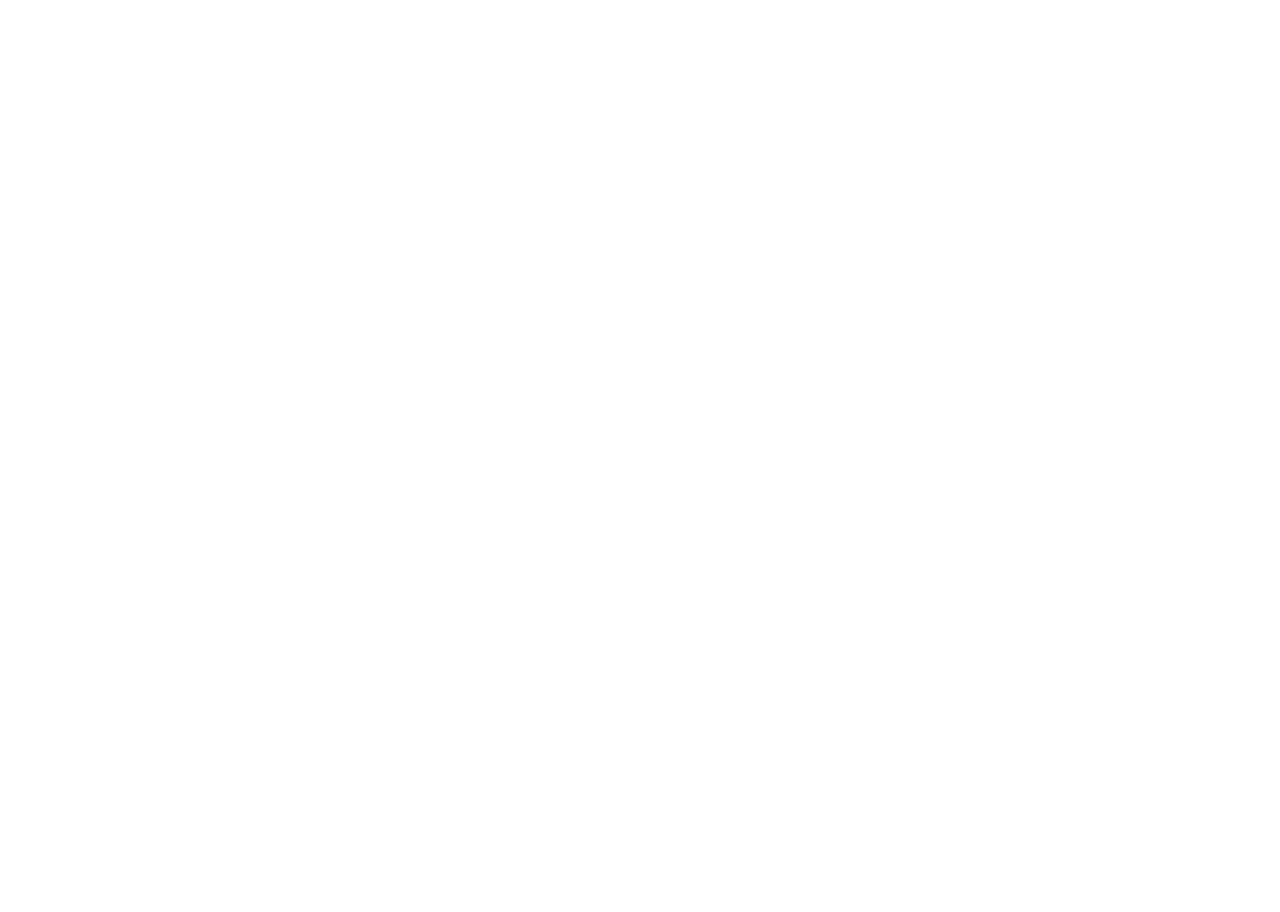
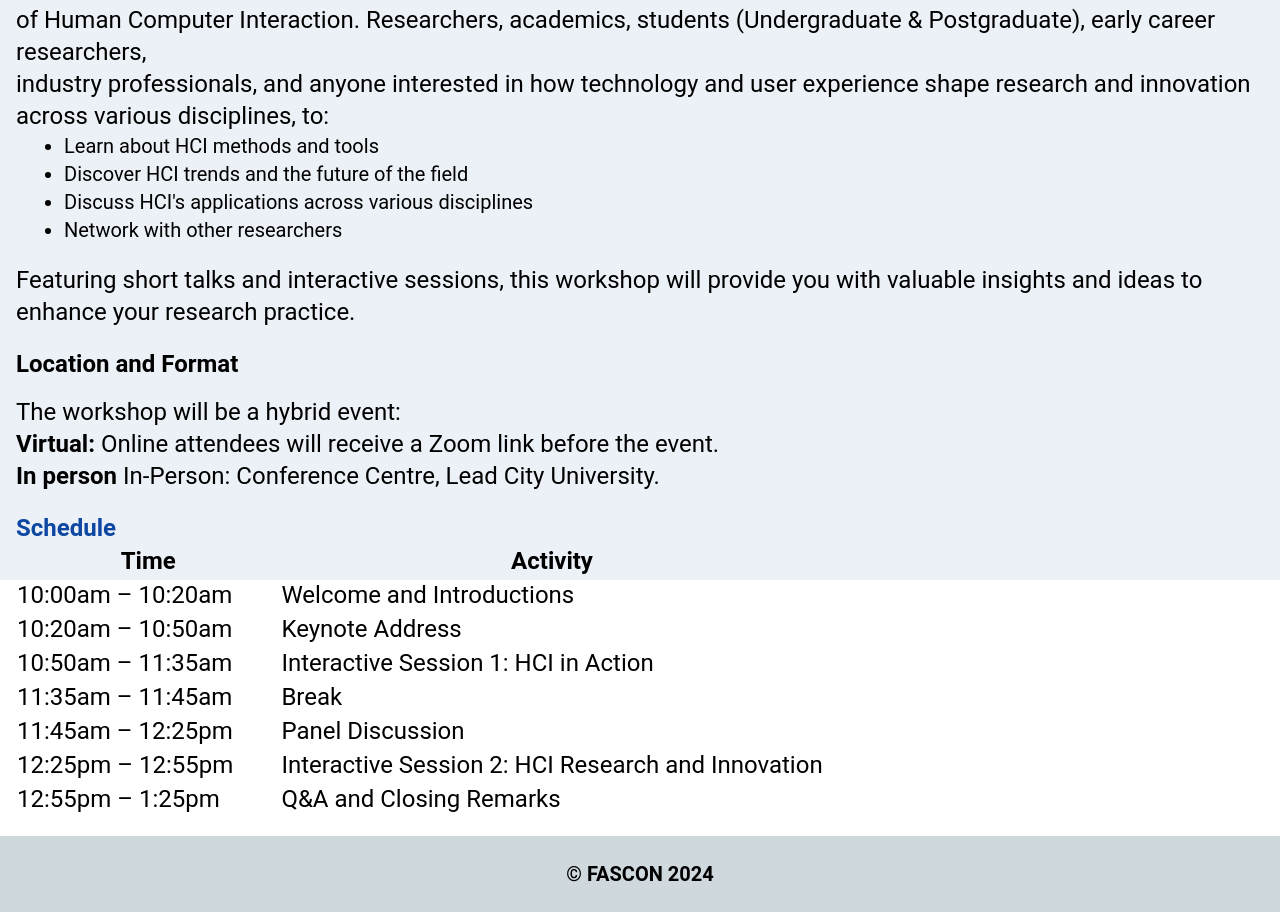
Before and after one commit to michael-ono/landing-page-fascon-2024, a React (Vite) app: page /hci-workshop/agenda in a window 1280 px wide. Shown: the part 220-1132 px from the top of the page. Before the commit the page ends 800 px from the top, so only its background shows below. Built offline with nearby package versions, Linux system fonts and the light colour scheme.

Commit message:
HCI Page

```diff
--- a/src/App.jsx
+++ b/src/App.jsx
@@ -11,6 +11,8 @@ import Events from "./components/Events";
 import Accomodation from "./components/Accomodation";
 import Payment from "./components/Payment";
 import Registration from "./components/Registration";
+import HCIAgenda from "./components/HCIAgenda";
+import HCIParticipation from "./components/HCIParticipation";
 
 function App() {
 
@@ -28,6 +30,8 @@ function App() {
       <Route path="/contact" element={<Contact/>} />
       <Route path="/organizers" element={<Organizers />} />
       <Route path="/schedule" element={<Events/>} />
+      <Route path="/hci-workshop/agenda" element={<HCIAgenda/>} />
+      <Route path="/hci-workshop/participation" element={<HCIParticipation/>} />
 
       {/* User */}
       {/* <Route element={<PrivateRouteUser isLogged={userLogged} />}> */}
--- a/src/HomePage_Files/HomepageNavbar.jsx
+++ b/src/HomePage_Files/HomepageNavbar.jsx
@@ -43,6 +43,10 @@ function HomepageNavbar() {
             { title: "Accomodation", path: "/register/accomodation" },
         ]},
         { title: "CONTACT US", path: "/contact" },
+        { title: "HCI WORKSHOP", path: "/human-computer-interaction-workshop", subMenu: [
+            { title: "Agenda", path: "/hci-workshop/agenda" },
+            { title: "Participation", path: "/hci-workshop/participation" },
+        ]},
         { title: "FASCON 2024", path: "/" },
     ];
 
--- /dev/null
+++ b/src/components/HCIAgenda.jsx
@@ -0,0 +1,85 @@
+import React from 'react';
+import HomepageNavbar from '../HomePage_Files/HomepageNavbar';
+import Footer from '../Navbar_Files/Footer';
+
+const HCIAgenda = () => {
+  return (
+    <main className='bg-[#ecf1f7] h-screen'>
+      <HomepageNavbar />
+      <div className=''>
+        <section className='px-4'>
+          <h1 className='text-5xl pl-6 pt-6 font-bold text-center text-blue-900'>Human Computer Interaction (HCI) Workshop</h1>
+          <p className='pt-5 text-2xl'>
+          The inaugural Human Computer Interaction Workshop is designed as a space for everyone that wants to know about the field <br />
+          of Human Computer Interaction. Researchers, academics, students (Undergraduate & Postgraduate), early career researchers, <br /> industry professionals, and anyone interested in how technology and user experience shape research and innovation across various disciplines, to:
+          </p>
+          <ul className='text-xl list-disc pl-12'>
+            <li>Learn about HCI methods and tools</li>
+            <li>Discover HCI trends and the future of the field</li>
+            <li>Discuss HCI's applications across various disciplines</li>
+            <li>Network with other researchers</li>
+          </ul>
+          <p className='py-5 text-2xl'>
+            Featuring short talks and interactive sessions, this workshop will provide you with valuable insights and ideas to enhance your research practice.
+          </p>
+        </section>
+
+        <section className='px-4'>
+          <h2 className='pb-4 text-2xl font-bold'>Location and Format</h2>
+          <p className='text-2xl'>The workshop will be a hybrid event:</p>
+          <ul className='text-2xl'>
+            <li><span className='font-bold'>Virtual:</span> Online attendees will receive a Zoom link before the event.</li>
+            <li><span className='font-bold'>In person</span> In-Person: Conference Centre, Lead City University.</li>
+          </ul>
+        </section>
+
+        <section className='pt-5 pb-5 px-4'>
+          <h2 className='text-2xl text-blue-900 font-bold'>Schedule</h2>
+
+          <table className='table-auto text-2xl'>
+              <thead>
+                <tr>
+                  <th>Time</th>
+                  <th>Activity</th>
+                </tr>
+              </thead>
+              <tbody>
+                <tr>
+                  <td className='pr-12'>10:00am – 10:20am</td>
+                  <td>Welcome and Introductions</td>
+                </tr>
+                <tr className='pr-12'>
+                  <td>10:20am – 10:50am</td>
+                  <td>Keynote Address</td>
+                </tr>
+                <tr className='pr-12'>
+                  <td>10:50am – 11:35am</td>
+                  <td>Interactive Session 1: HCI in Action</td>
+                </tr>
+                <tr className='pr-12'>
+                  <td>11:35am – 11:45am</td>
+                  <td>Break</td>
+                </tr>
+                <tr className='pr-12'>
+                  <td>11:45am – 12:25pm</td>
+                  <td>Panel Discussion</td>
+                </tr>
+                <tr className='pr-12'>
+                  <td>12:25pm – 12:55pm</td>
+                  <td>Interactive Session 2: HCI Research and Innovation</td>
+                </tr>
+                <tr className='pr-12'>
+                  <td>12:55pm – 1:25pm</td>
+                  <td>Q&A and Closing Remarks</td>
+                </tr>
+              </tbody>
+          </table>
+        </section>
+
+      </div>
+      <Footer />
+    </main>
+  );
+};
+
+export default HCIAgenda;
--- /dev/null
+++ b/src/components/HCIParticipation.jsx
@@ -0,0 +1,52 @@
+import React from 'react'
+import HomepageNavbar from '../HomePage_Files/HomepageNavbar';
+import Footer from '../Navbar_Files/Footer';
+
+const HCIParticipation = () => {
+  return (
+    <main className='h-screen bg-[#ecf1f7]'>
+        <HomepageNavbar />
+        <div className='px-6'>
+            <h1 className='text-5xl pl-6 pt-6 pb-5 font-bold text-center text-blue-900'>Human Computer Interaction workshop – Call for Participation</h1>
+            <p className='pb-5 text-2xl'>
+              We are happy to introduce the Human Computer Interaction (HCI) workshop for researchers, academics, students (Undergraduate & Postgraduate), early career researchers, industry professionals, and anyone interested in learning about Human Computer Interaction and how technology and user experience shape research and innovation across various disciplines.
+            </p>
+            <p className='text-2xl'>
+              Titled <span className='font-bold'>“Exploring the Frontiers of Human-Computer Interaction (HCI): Innovations and Applications”</span>the workshop will be a space for participants to:
+            </p>
+            <ul className='pb-5 text-xl list-disc pl-12'>
+              <li>Learn about HCI, its methods and tools;</li>
+              <li>HCI trends and the future of HCI;</li>
+              <li>Discuss HCI’s application across various disciplines.</li>
+              <li>Network with other researchers.</li>
+            </ul>
+            <p className='pb-5 text-2xl'>
+              We hope that participants will leave this workshop with ideas that they can explore and expand upon to improve their research practice.
+            </p>
+
+            <p className='text-2xl'>
+              The workshop is planned to happen on Monday, October 28, 2024, from 10:00am - 1:30pm.
+            </p>
+            <p className='pb-5 text-2xl'>
+              Though attendance is free, you will be asked to register as an in-person or virtual participant and provide the organizers with proof of the FASCON conference registration. More on FASCON conference: <a className='text-blue-700' href="https://fascon.lcu.edu.ng">https://fascon.lcu.edu.ng</a>
+            </p>
+            <p className='text-2xl'>
+              If you’d like to participate in the workshop, please complete this form expressing your interest by October 26th, 2024.
+            </p>
+            <p className='pt-12 font-bold text-3xl'>
+              Questions?
+            </p>
+            <p className='text-2xl'>
+              Please direct any questions to the Human Computer Interaction (HCI) Workshop chairs:
+            </p>
+            <ul className='pb-10 text-xl list-disc pl-12'>
+              <li>Folasade Adedeji, <a className='text-blue-700' href="mailto:adedeji.folasade@lcu.edu.ng">adedeji.folasade@lcu.edu.ng</a></li>
+              <li>Mayowa Sofowora, <a className='text-blue-700' href="mailto:sofowora.mayowa@lcu.edu.ng">sofowora.mayowa@lcu.edu.ng</a></li>
+            </ul>
+        </div>
+        <Footer />
+    </main>
+  )
+}
+
+export default HCIParticipation;
```
